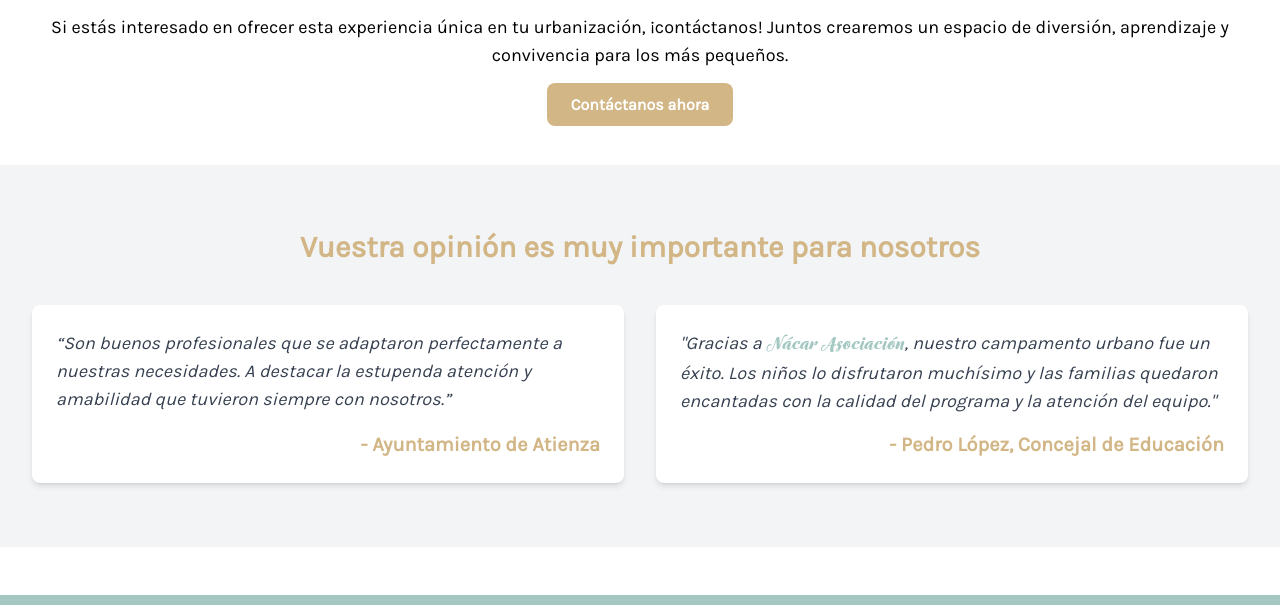
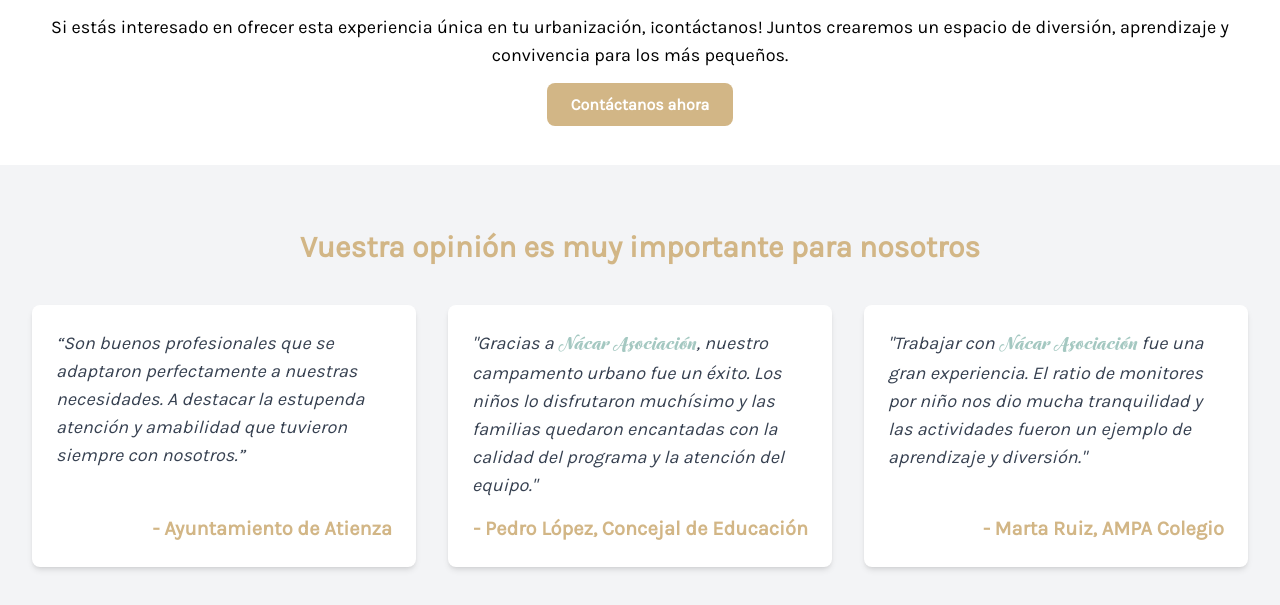
Before and after one commit to Algonzbao/Nacar, an Astro site in the folder nacar-web/: page /urbanizaciones in a window 1280 px wide. Shown: the part 1076-1681 px from the top of the page. Built offline with nearby package versions, Linux system fonts and the light colour scheme; Astro itself is replaced by a stand-in of ours; what @midudev/tailwind-animations would draw is missing.

Commit message:
New Photos and Text

```diff
--- a/nacar-web/src/pages/campamento.astro
+++ b/nacar-web/src/pages/campamento.astro
@@ -107,16 +107,17 @@ import actividadesImage from "../assets/aula.png"; // Reemplaza con la imagen ad
                     - Mamá de Carla y Alba. Verano 2024
                   </h4>
                 </div>
-
                 <!-- Tarjeta de experiencia 3 -->
                 <div class="p-6 bg-white shadow-md rounded-lg flex flex-col justify-between h-full">
                   <p class="text-lg text-gray-700 italic mb-4">
-                    "Trabajar con <span class="font-wreath text-xl text-primary">Nácar Asociación</span> fue una gran experiencia. El ratio de monitores por niño nos dio mucha tranquilidad y las actividades fueron un ejemplo de aprendizaje y diversión."
+                    "Antes de todo quiero felicitar a <span class="font-wreath text-xl text-primary"> Nácar Asociación </span> por su plena dedicación con los niños a través de los Campamentos en Buendia.
+                      Varios años seguidos nuestro hijo Andrés estuvo en todos los campamentos que se organizaron porque siempre mostraba interés y entusiasmo por apuntarse y se le veía muy contento. En la variedad de actividades que organizaban adquirió valores importantes como trabajo en equipo,  solidaridad, confianza y respeto. Ha sido una de las mejor experiencias que ha vivido en el pueblo."
                   </p>
                   <h4 class="text-xl font-semibold text-arena text-right mt-auto">
-                    - Marta Ruiz, AMPA Colegio
+                    - Mamá Andrés. Buendía
                   </h4>
                 </div>
+
               </div>
             </div>
           </section>
--- a/nacar-web/src/pages/urbanizaciones.astro
+++ b/nacar-web/src/pages/urbanizaciones.astro
@@ -94,7 +94,7 @@ import fondoUrbanizaciones from "../assets/lona.png";
           <h2 class="text-3xl font-bold text-center text-arena mb-10">
             Vuestra opinión es muy importante para nosotros
           </h2>
-          <div class="grid gap-8 lg:grid-cols-2">
+          <div class="grid gap-8 lg:grid-cols-3">
             <!-- Tarjeta de experiencia 1 -->
             <div class="p-6 bg-white shadow-md rounded-lg flex flex-col justify-between h-full">
               <p class="text-lg text-gray-700 italic mb-4">
@@ -114,6 +114,16 @@ import fondoUrbanizaciones from "../assets/lona.png";
                 - Pedro López, Concejal de Educación
               </h4>
             </div>
+
+                            <!-- Tarjeta de experiencia 3 -->
+                <div class="p-6 bg-white shadow-md rounded-lg flex flex-col justify-between h-full">
+                  <p class="text-lg text-gray-700 italic mb-4">
+                    "Trabajar con <span class="font-wreath text-xl text-primary">Nácar Asociación</span> fue una gran experiencia. El ratio de monitores por niño nos dio mucha tranquilidad y las actividades fueron un ejemplo de aprendizaje y diversión."
+                  </p>
+                  <h4 class="text-xl font-semibold text-arena text-right mt-auto">
+                    - Marta Ruiz, AMPA Colegio
+                  </h4>
+                </div>
           </div>
         </div>
       </section>
```
Also changed, not shown: nacar-web/src/assets/galeria/cocina/cocina1.png, nacar-web/src/assets/galeria/piscina/piscina1.png, nacar-web/src/assets/galeria/piscina/piscina2.png, nacar-web/src/assets/galeria/piscina/piscina3.png.
